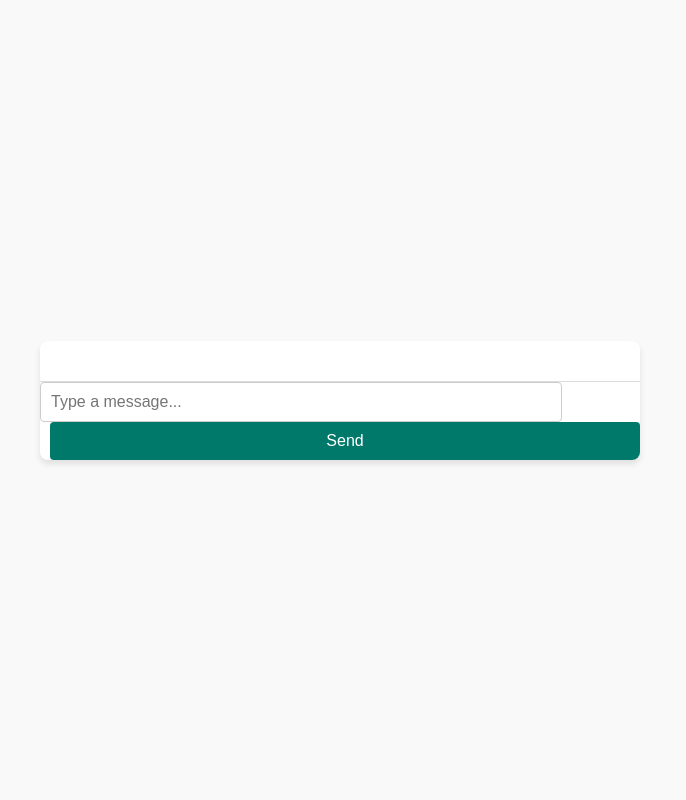
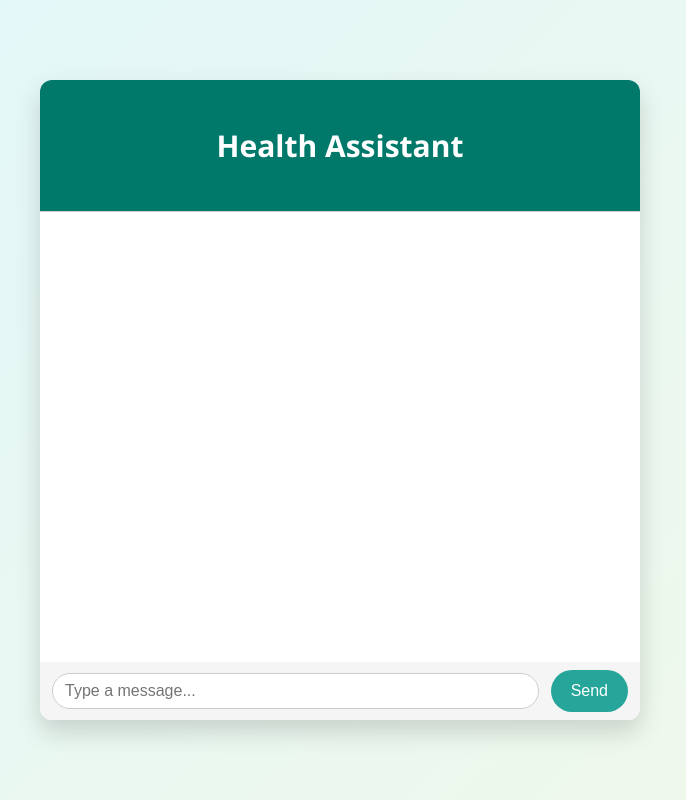
Before and after one commit to devilsrage/Medical-Chatbot, a Flask app: page / in a window 1280 px wide. Shown: the whole page, without its empty margins (300-986 px from the left). Run offline with Flask 3, Linux system fonts and the light colour scheme; parts of the project's set-up code (start-up, migrations or seed data) failed here and were passed over.

Commit message:
first commit

```diff
--- a/static/chatbot.css
+++ b/static/chatbot.css
@@ -1,87 +1,114 @@
-
 body {
-    font-family: 'Arial', sans-serif;
-    background-color: #f9f9f9;
-    color: #333;
+    font-family: 'Segoe UI', Tahoma, Geneva, Verdana, sans-serif;
+    background: linear-gradient(135deg, #e0f7fa, #f1f8e9);
     margin: 0;
     padding: 0;
+    height: 100vh;
     display: flex;
     justify-content: center;
     align-items: center;
-    height: 100vh;
 }
 
 #chatbox {
     width: 100%;
     max-width: 600px;
-    background-color: #ffffff;
-    border-radius: 8px;
-    box-shadow: 0 4px 6px rgba(0, 0, 0, 0.1);
-    overflow: hidden;
+    height: 80vh;
+    background: #ffffff;
+    border-radius: 12px;
+    box-shadow: 0 12px 24px rgba(0, 0, 0, 0.15);
     display: flex;
     flex-direction: column;
+    overflow: hidden;
+    position: relative;
 }
 
 #messages {
     flex: 1;
     padding: 20px;
     overflow-y: auto;
-    border-bottom: 1px solid #ddd;
+    display: flex;
+    flex-direction: column;
+    scroll-behavior: smooth;
 }
 
 .message {
     margin: 10px 0;
-    padding: 10px;
-    border-radius: 5px;
+    padding: 12px 16px;
+    border-radius: 20px;
     max-width: 70%;
-    line-height: 1.4;
+    line-height: 1.5;
+    font-size: 15px;
+    word-wrap: break-word;
+    transition: all 0.3s ease-in-out;
 }
 
 .user {
-    background-color: #e0f7fa;
+    background-color: #d1f2eb;
+    color: #00695c;
     align-self: flex-end;
-    color: #00796b;
+    border-bottom-right-radius: 0;
 }
 
 .bot {
-    background-color: #f1f8e9;
+    background-color: #fef9e7;
+    color: #7e5109;
     align-self: flex-start;
-    color: #33691e;
+    border-bottom-left-radius: 0;
 }
 
 #input-container {
     display: flex;
-    padding: 10px;
+    padding: 8px 12px;
     background-color: #f5f5f5;
-    border-top: 1px solid #ddd;
+    align-items: center;
 }
 
 #input {
     flex: 1;
-    padding: 10px;
+    padding: 8px 12px;
+    width:auto;
     font-size: 16px;
     border: 1px solid #ccc;
-    border-radius: 4px;
+    border-radius: 25px;
     outline: none;
-    transition: border-color 0.2s;
+    transition: 0.3s;
 }
 
 #input:focus {
-    border-color: #00796b;
+    border-color: #26a69a;
+    box-shadow: 0 0 0 3px rgba(38, 166, 154, 0.2);
 }
 
 #send {
-    margin-left: 10px;
-    padding: 10px 20px;
-    background-color: #00796b;
+    margin-left: 12px;
+    padding: 12px 20px;
+    background-color: #26a69a;
     color: #ffffff;
     font-size: 16px;
     border: none;
-    border-radius: 4px;
+    border-radius: 25px;
     cursor: pointer;
-    transition: background-color 0.2s;
+    transition: 0.3s;
 }
 
 #send:hover {
-    background-color: #004d40;
+    background-color: #00796b;
 }
+
+::-webkit-scrollbar {
+    width: 6px;
+}
+
+::-webkit-scrollbar-thumb {
+    background-color: #ccc;
+    border-radius: 10px;
+}
+#header {
+    padding: 20px;
+    text-align: center;
+    background: #00796b;
+    color: white;
+    font-size: 20px;
+    font-weight: bold;
+    border-bottom: 1px solid #ccc;
+}
--- a/templates/index.html
+++ b/templates/index.html
@@ -1,26 +1,25 @@
 <!DOCTYPE html>
 <html lang="en">
 <head>
-    <meta charset="UTF-8">
-    <meta name="viewport" content="width=device-width, initial-scale=1.0">
-    <title>Chatbot</title>
-    <style>
-        body { font-family: Arial, sans-serif; margin: 20px; }
-        #chatbox { width: 100%; max-width: 600px; margin: 0 auto; }
-        .message { margin: 10px 0; }
-        .user { text-align: right; }
-        .bot { text-align: left; }
-        #input { width: calc(100% - 100px); padding: 10px; }
-        #send { padding: 10px; }
-    </style>
-    <link rel="stylesheet" href="static/chatbot.css">
+  <meta charset="UTF-8" />
+  <meta name="viewport" content="width=device-width, initial-scale=1.0"/>
+  <title>Health Assistant Chatbot</title>
+  <link rel="stylesheet" href="static/chatbot.css" />
 </head>
 <body>
   <div id="chatbox">
+    <div id="header">
+      <h2>Health Assistant</h2>
+    </div>
+
     <div id="messages"></div>
+
+    <div id="input-container">
       <input id="input" type="text" placeholder="Type a message...">
       <button id="send">Send</button>
     </div>
+  </div>
+
   <script>
     const messagesDiv = document.getElementById('messages');
     const inputField = document.getElementById('input');
@@ -31,15 +30,17 @@
         messageDiv.className = 'message ' + sender;
         messageDiv.textContent = content;
         messagesDiv.appendChild(messageDiv);
+        messagesDiv.scrollTop = messagesDiv.scrollHeight;
     }
 
-        sendButton.addEventListener('click', async () => {
-            const userMessage = inputField.value;
-            if (!userMessage.trim()) return;
+    async function sendMessage() {
+        const userMessage = inputField.value.trim();
+        if (!userMessage) return;
 
         addMessage(userMessage, 'user');
         inputField.value = '';
 
+        try {
             const response = await fetch('/chat', {
                 method: 'POST',
                 headers: { 'Content-Type': 'application/json' },
@@ -48,6 +49,14 @@
 
             const data = await response.json();
             addMessage(data.response, 'bot');
+        } catch (error) {
+            addMessage("Something went wrong. Please try again.", 'bot');
+        }
+    }
+
+    sendButton.addEventListener('click', sendMessage);
+    inputField.addEventListener('keypress', function (e) {
+        if (e.key === 'Enter') sendMessage();
     });
   </script>
 </body>
```
Also changed, not shown: 1 other file. Lines whose indentation alone changed are shown as unchanged.
